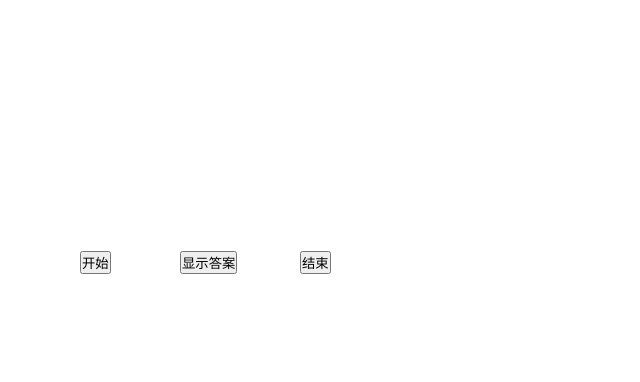
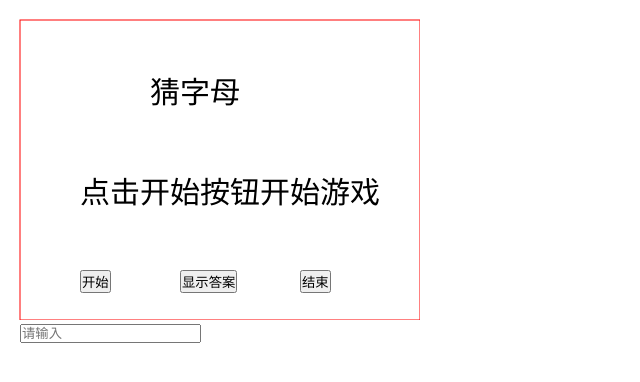
Before and after one commit to b-marisa/note, a plain HTML site: page 猜数字.html in a window 1280 px wide. Shown: the whole page, without its empty margins (0-640 px from the left). Drawn offline with nearby package versions, Linux system fonts and the light colour scheme.

Commit message:
none
none

```diff
--- a/猜数字.html
+++ b/猜数字.html
@@ -39,7 +39,10 @@
 		<button class="start">开始</button>
 		<button class="answer">显示答案</button>
 		<button class="end">结束</button>
+		<br />
+		<input type="text" placeholder="请输入" style="margin-left: 20px;">
 	</div>
+
 
 	<script src="http://apps.bdimg.com/libs/jquery/2.1.4/jquery.min.js"></script>
 	<script>
@@ -132,6 +135,8 @@
 				draw("end");
 				num =null;
 			});
+
+			draw("init");
 		})
 
 
```
